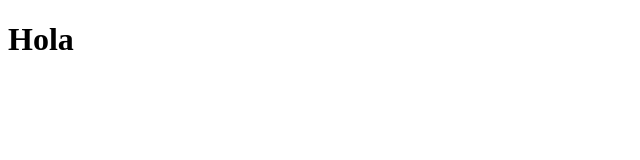
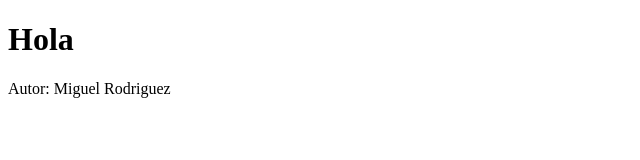
Before and after one commit to Miguelrv1819/practica-git-individual, a plain HTML site: page index.html in a window 1280 px wide. Shown: the whole page, without its empty margins (0-640 px from the left). Drawn offline with Linux system fonts and the light colour scheme.

Commit message:
chore: agrego autor

```diff
--- a/index.html
+++ b/index.html
@@ -1 +1,2 @@
 <!doctype html><title>Demo</title><h1>Hola</h1>
+<p>Autor: Miguel Rodriguez</p>
```
